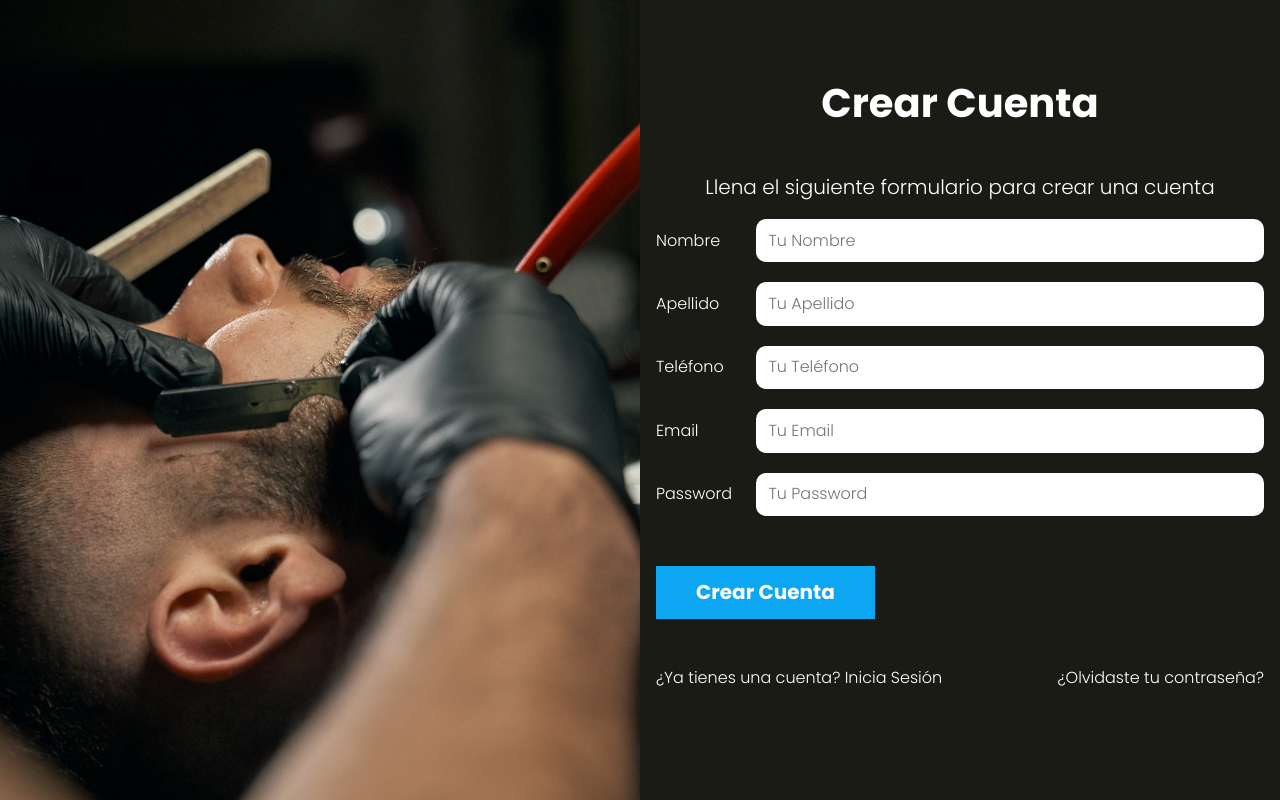
After one commit to TomasMora154/App-Peluqueria, a PHP site: template views/auth/crear-cuenta.php in a window 1280 px wide. The commit adds this page. Run offline with PHP 8.4, Linux system fonts and the light colour scheme; the template is opened without the code that fills it, so the values that code supplies are empty.

Commit message:
Creando la página de Crear Cuenta con html

```diff
--- a/controllers/LoginController.php
+++ b/controllers/LoginController.php
@@ -17,7 +17,9 @@ class LoginController {
     public static function recuperar() {
         echo "Desde Recuperar";
     }
-    public static function crear() {
-        echo "Desde Crear";
+    public static function crear(Router $router) {
+        $router->render('auth/crear-cuenta', [
+
+        ]);
     }
 }
--- a/src/scss/componentes/_acciones.scss
+++ b/src/scss/componentes/_acciones.scss
@@ -3,7 +3,10 @@
 
 .acciones {
     margin-top: v.$separacion;
-
+    @include m.tablet {
+        display: flex;
+        justify-content: space-between;
+    }
     a {
         color: v.$blanco;
         display: block;
--- /dev/null
+++ b/views/auth/crear-cuenta.php
@@ -0,0 +1,63 @@
+<h1 class="nombre-pagina">Crear Cuenta</h1>
+<p class="descripcion-pagina">Llena el siguiente formulario para crear una cuenta</p>
+
+<form class="formulario" method="POST" action="/crear-cuenta">
+
+    <div class="campo">
+        <label for="nombre">Nombre</label>
+        <input
+            type="text"
+            id="nombre"
+            name="nombre"
+            placeholder="Tu Nombre"
+        />
+    </div>
+
+    <div class="campo">
+        <label for="apellido">Apellido</label>
+        <input
+            type="text"
+            id="apellido"
+            name="apellido"
+            placeholder="Tu Apellido"
+        />
+    </div>
+
+    <div class="campo">
+        <label for="telefono">Teléfono</label>
+        <input
+            type="tel"
+            id="telefono"
+            name="telefono"
+            placeholder="Tu Teléfono"
+        />
+    </div>
+
+    <div class="campo">
+        <label for="email">Email</label>
+        <input
+            type="email"
+            id="email"
+            name="email"
+            placeholder="Tu Email"
+        />
+    </div>
+
+    <div class="campo">
+        <label for="password">Password</label>
+        <input
+            type="password"
+            id="password"
+            name="password"
+            placeholder="Tu Password"
+        />
+    </div>
+
+    <input type="submit" value="Crear Cuenta" class="boton">
+
+</form>
+
+<div class="acciones">
+    <a href="/">¿Ya tienes una cuenta? Inicia Sesión</a>
+    <a href="/olvide">¿Olvidaste tu contraseña?</a>
+</div>
```
Also changed, not shown: public/build/css/app.css, 1 other file.
